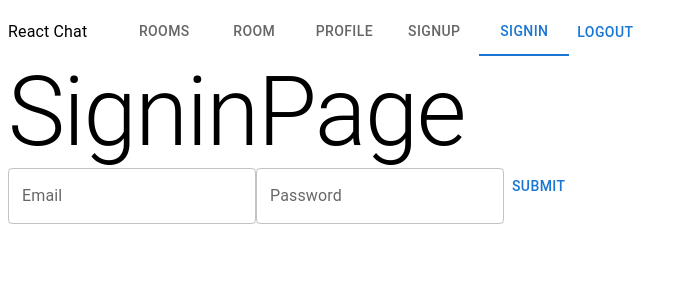
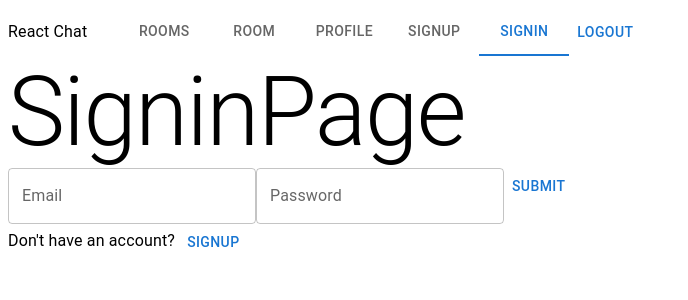
Before and after one commit to Raining1s0s/react-chat-app, a React (Create React App) app in the folder client/: page /signin in a window 1280 px wide. Shown: the top 300 px of the page, without its empty margins (0-688 px from the left). Built offline with nearby package versions, Linux system fonts and the light colour scheme.

Commit message:
Add redirect buttons for signup/signin pages

```diff
--- a/client/src/pages/signin-page/SigninPage.tsx
+++ b/client/src/pages/signin-page/SigninPage.tsx
@@ -1,13 +1,21 @@
 import { FC } from "react";
-import { Typography } from "@mui/material";
+import { Link } from "react-router-dom";
+import { Button, Typography } from "@mui/material";
 
 import SigninForm from "../../components/forms/signin-form/SigninForm";
+import { Paths } from "../../routes";
 
 const SigninPage: FC = () => {
   return (
     <>
       <Typography variant="h1">SigninPage</Typography>
       <SigninForm />
+      <Typography variant="body1">
+        Don't have an account?{" "}
+        <Button component={Link} to={Paths.SIGNUP}>
+          Signup
+        </Button>
+      </Typography>
     </>
   );
 };
--- a/client/src/pages/signup-page/SignupPage.tsx
+++ b/client/src/pages/signup-page/SignupPage.tsx
@@ -1,13 +1,21 @@
 import { FC } from "react";
-import { Typography } from "@mui/material";
+import { Link } from "react-router-dom";
+import { Button, Typography } from "@mui/material";
 
 import SignupForm from "../../components/forms/signup-form/SignupForm";
+import { Paths } from "../../routes";
 
 const SignupPage: FC = () => {
   return (
     <>
       <Typography variant="h1">SignupPage</Typography>
       <SignupForm />
+      <Typography variant="body1">
+        Already have an account?{" "}
+        <Button component={Link} to={Paths.SIGNIN}>
+          Signin
+        </Button>
+      </Typography>
     </>
   );
 };
```
